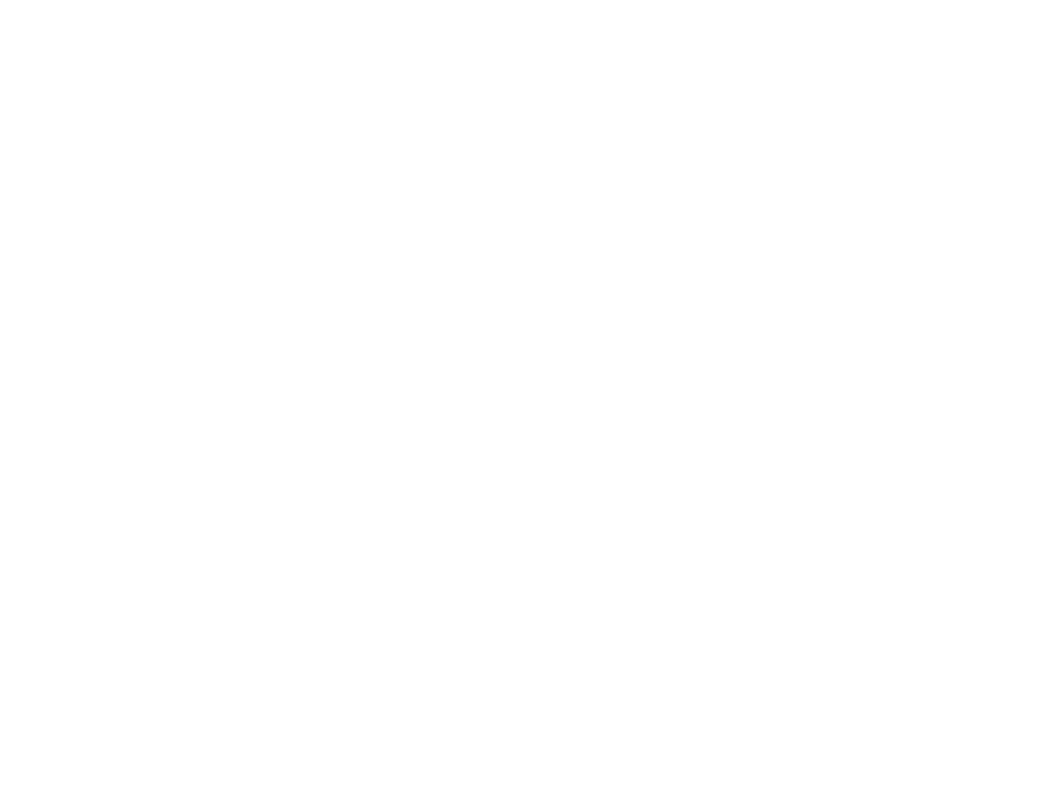
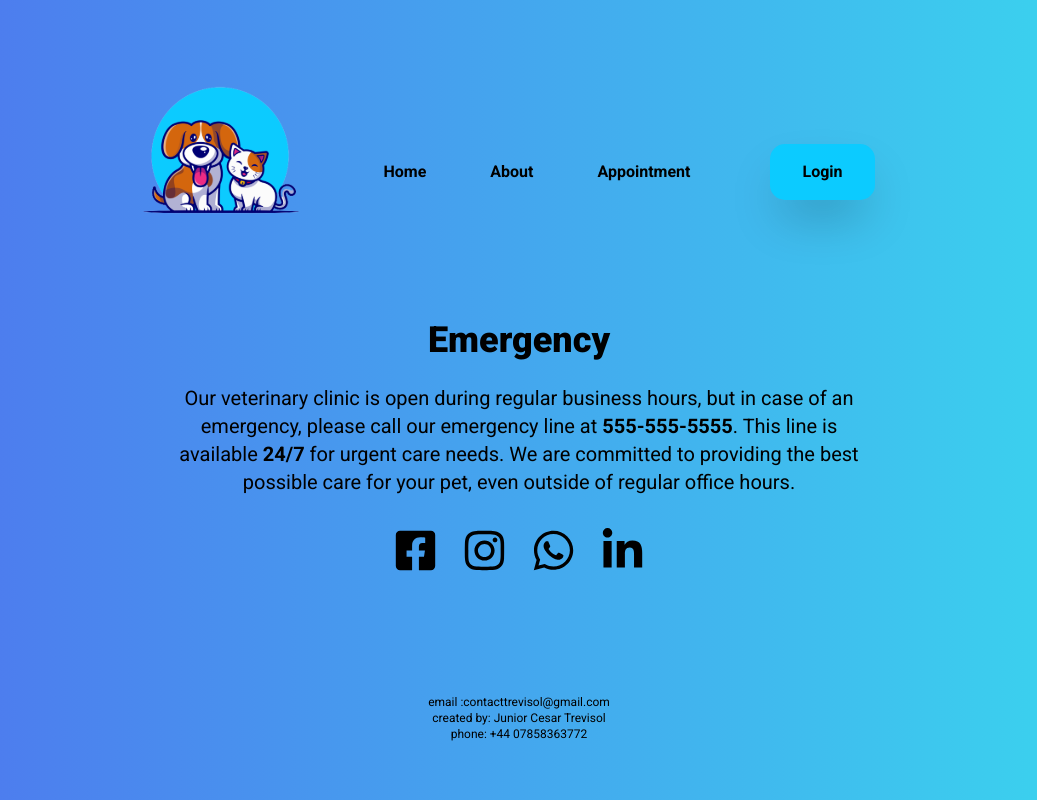
Before and after one commit to jttrevis/PatunfasVet, a React (Create React App) app: page /emergency in a window 1280 px wide. Before the commit this address had no page. Shown: the whole page, without its empty margins (121-1158 px from the left). Built offline with nearby package versions, Linux system fonts and the light colour scheme; no server answers.

Commit message:
emergency page

```diff
--- a/src/App.jsx
+++ b/src/App.jsx
@@ -7,11 +7,17 @@ import Appointment from './pages/Appointment/Appointment';
 import Home from './pages/Home/Home';
 import LoginForm from './pages/Login/Login';
 import RegisterForm from './pages/Register/Register';
+import { Emergency } from './pages/Emergency/Emergency';
 
 function App() {
 	return (
 		<BrowserRouter>
 			<Routes>
+				<Route
+					path='/emergency'
+					element={<Emergency />}
+				/>
+
 				<Route
 					path='/about'
 					element={<About />}
--- a/src/components/BackToTopButton/BackToTopButton.jsx
+++ b/src/components/BackToTopButton/BackToTopButton.jsx
@@ -25,7 +25,7 @@ export const BackToTopButton = () => {
 			{backToTopButton && (
 				<button
 					onClick={scrollUp}
-					className='fixed  bottom-6 right-5  '
+					className='fixed  bottom-6 right-5 hover:scale-125 duration-500 '
 				>
 					<BsFillArrowUpCircleFill size={45} />
 				</button>
--- a/src/components/Slides/Slides.jsx
+++ b/src/components/Slides/Slides.jsx
@@ -60,9 +60,9 @@ export const Slides = () => {
 					<div
 						key={slideIndex}
 						onClick={() => goToSlide(slideIndex)}
-						className='text-2xl cursor-pointer py-4'
+						className='text-2xl cursor-pointer py-4 border-solid border-red-400 '
 					>
-						<RxDotFilled />
+						<RxDotFilled className='' />
 					</div>
 				))}
 			</div>
--- /dev/null
+++ b/src/pages/Emergency/Emergency.jsx
@@ -0,0 +1,25 @@
+import React from 'react';
+import Header from '../../components/Header/Header';
+import { Footer } from './../../components/Footer/Footer';
+import { BackToTopButton } from './../../components/BackToTopButton/BackToTopButton';
+
+export const Emergency = () => {
+	return (
+		<div>
+			<Header />
+			<div className='flex flex-col justify-center items-center md:container mx-auto  text-xl p-8 text-center md:w-[780px]'>
+				<h1 className='text-4xl text-center font-extrabold p-6'>Emergency</h1>
+				<p>
+					Our veterinary clinic is open during regular business hours, but in
+					case of an emergency, please call our emergency line at{' '}
+					<span className='font-bold'>555-555-5555</span>. This line is
+					available<span className='font-bold'> 24/7</span> for urgent care
+					needs. We are committed to providing the best possible care for your
+					pet, even outside of regular office hours.
+				</p>
+			</div>
+			<Footer />
+			<BackToTopButton />
+		</div>
+	);
+};
--- a/src/pages/Login/Login.jsx
+++ b/src/pages/Login/Login.jsx
@@ -25,15 +25,15 @@ const LoginForm = () => {
 
 	const handleSignIn = async (e) => {
 		e.preventDefault();
+
 		await signInWithEmailAndPassword(auth, email, password)
 			.then((userCredentials) => {
 				toast.success('Logged!');
 				navigate('/');
 			})
-
 			.catch((error) => {
 				console.log(error);
-				toast.error('Password or email is incorrect');
+				toast.error('Password or Email is incorrect');
 			});
 	};
 
--- a/src/pages/Register/Register.jsx
+++ b/src/pages/Register/Register.jsx
@@ -17,6 +17,9 @@ const RegisterForm = () => {
 
 		if (password !== passwordConfirm) {
 			toast.error('Passwords do not match');
+			setEmail('');
+			setPassword('');
+			setPasswordConfirm('');
 			return;
 		}
 
@@ -25,9 +28,12 @@ const RegisterForm = () => {
 			toast.success('User Registred!');
 			navigate('/login');
 		} catch (error) {
+			setEmail('');
+			setPassword('');
+			setPasswordConfirm('');
 			console.log(error.message);
 			toast.error('Error! Try again!');
-			navigate('/');
+			navigate('/register');
 		}
 	};
 
```
